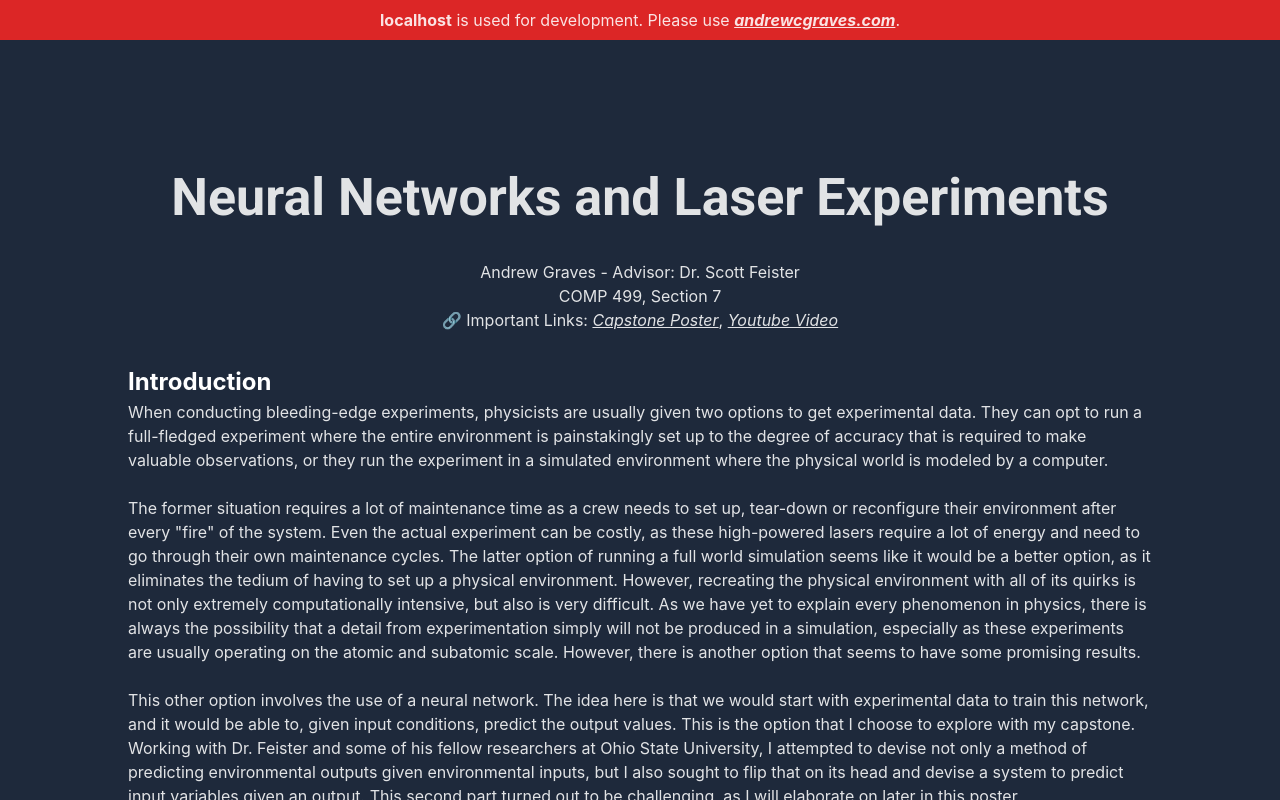
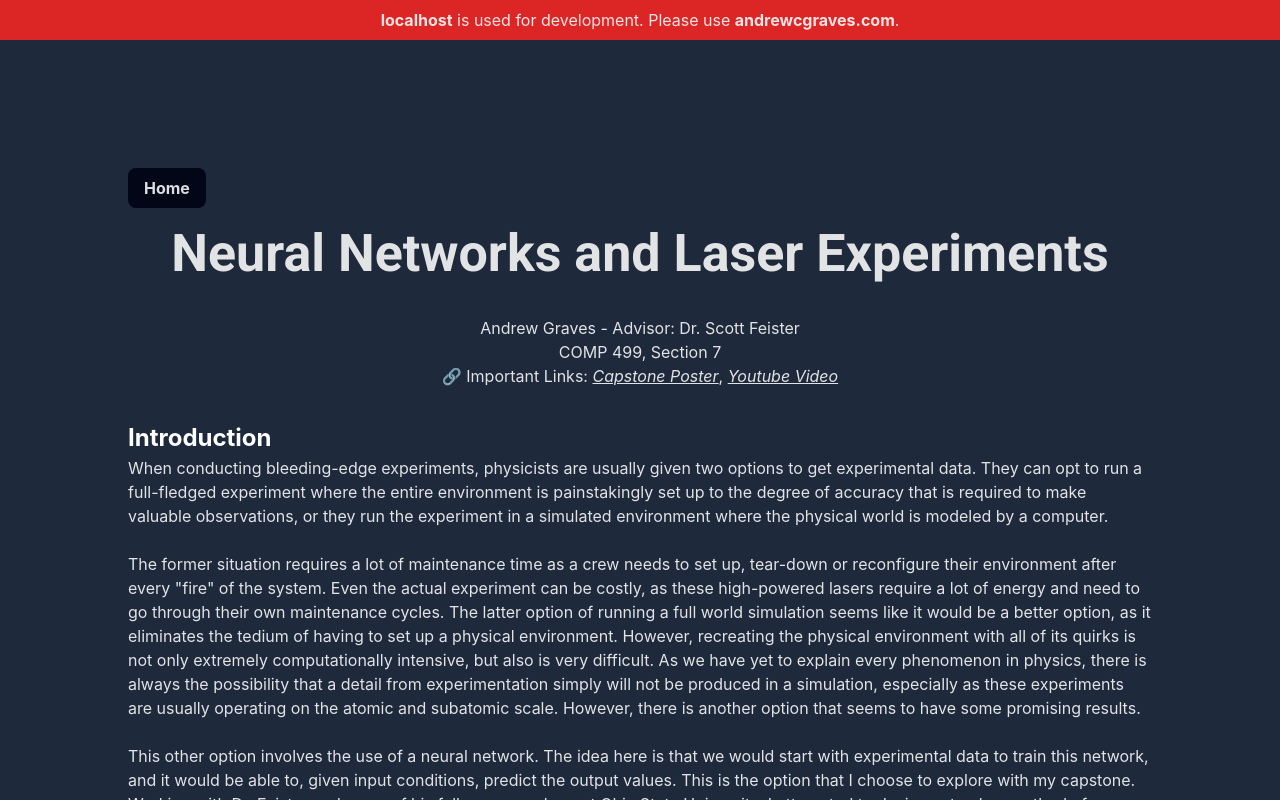
Before and after one commit to andrewcgraves/andrewcgraves.com, a Next.js app: page /capstone in a window 1280 px wide. Built offline with nearby package versions, Linux system fonts and the light colour scheme.

Commit message:
DEV: Added header bar

```diff
--- a/pages/capstone.tsx
+++ b/pages/capstone.tsx
@@ -2,6 +2,8 @@
 import Image from 'next/image'
 import LinkBox from '../src/Components/LinkBox.js'
 import Head from 'next/head'
+import HeaderBar from '../src/Components/HeaderBar.js'
+import Pill from '../src/Components/Pill.js'
 
 export default function Capstone() {
     return (
@@ -14,12 +16,15 @@ export default function Capstone() {
                 <link href="https://fonts.googleapis.com/css2?family=Roboto:wght@400;500;700&display=swap" rel="stylesheet"/>
             </Head>
 
-            <main className='sm:p-16 md:p-32'>
+            <main className='p-8 sm:p-16 md:p-32'>
                 <div className='text-center mb-8'>
+                    <HeaderBar>
+                        <Pill link="/"><b>Home</b></Pill>
+                    </HeaderBar>
                     <h1 className='mb-8'><b>Neural Networks and Laser Experiments</b></h1>
                     <p>Andrew Graves - Advisor: Dr. Scott Feister</p>
                     <p>COMP 499, Section 7</p>
-                    <p>🔗 Important Links: <a href='capstone/capstone-poster.pdf' target='_blank'>Capstone Poster</a>, <a href='https://youtu.be/tc9USxLXiAg' target='_blank'>Youtube Video</a></p>
+                    <p>🔗 Important Links: <a className='link' href='capstone/capstone-poster.pdf' target='_blank'>Capstone Poster</a>, <a className='link' href='https://youtu.be/tc9USxLXiAg' target='_blank'>Youtube Video</a></p>
                 </div>
                 <div className='items-start'>
                     <div>
@@ -106,15 +111,15 @@ export default function Capstone() {
                         <div className='mb-16 p-16 bg-slate-900 rounded-xl'>
                             <h2>Resources</h2>
                             <p>
-                                LPA Seminars, (2022). Workshop Day 4. [Cognitive Simulation models for inertial confinement fusion]. YouTube. <a href='https://www.youtube.com/watch?v=haCVtpoqr70&t=877s'>https://www.youtube.com/watch?v=haCVtpoqr70&t=877s</a>
-                                <br/><br/>LPA Seminars, (2022). The data-driven future of high-energy-density physics. YouTube. <a href='https://www.youtube.com/watch?v=PSZArvFd1UI'>https://www.youtube.com/watch?v=PSZArvFd1UI</a>
-                                <br/><br/>LPA Seminars, (2022). Optimisation of high-intensity laser-solid interactions using gaussian process regression. YouTube. <a href='https://www.youtube.com/watch?v=SCe1QFLll68'>https://www.youtube.com/watch?v=SCe1QFLll68</a>
+                                LPA Seminars, (2022). Workshop Day 4. [Cognitive Simulation models for inertial confinement fusion]. YouTube. <a className='link' href='https://www.youtube.com/watch?v=haCVtpoqr70&t=877s'>https://www.youtube.com/watch?v=haCVtpoqr70&t=877s</a>
+                                <br/><br/>LPA Seminars, (2022). The data-driven future of high-energy-density physics. YouTube. <a className='link' href='https://www.youtube.com/watch?v=PSZArvFd1UI'>https://www.youtube.com/watch?v=PSZArvFd1UI</a>
+                                <br/><br/>LPA Seminars, (2022). Optimisation of high-intensity laser-solid interactions using gaussian process regression. YouTube. <a className='link' href='https://www.youtube.com/watch?v=SCe1QFLll68'>https://www.youtube.com/watch?v=SCe1QFLll68</a>
                             </p>
 
                             <h2>Further Reading</h2>
                             <p>
-                                Badr, W. (2019). "Auto-Encoder: What Is It? And What Is It Used For?" <a href='https://towardsdatascience.com/auto-encoder-what-is-it-and-what-is-it-used-for-part-1-3e5c6f017726'>https://towardsdatascience.com/auto-encoder-what-is-it-and-what-is-it-used-for-part-1-3e5c6f017726</a>
-                                <br/><br/>Jacobsen, J. (2018). "i-REVNET: DEEP INVERTIBLE NETWORKS." <a href='https://openreview.net/pdf?id=HJsjkMb0Z'>https://openreview.net/pdf?id=HJsjkMb0Z</a>
+                                Badr, W. (2019). "Auto-Encoder: What Is It? And What Is It Used For?" <a className='link' href='https://towardsdatascience.com/auto-encoder-what-is-it-and-what-is-it-used-for-part-1-3e5c6f017726'>https://towardsdatascience.com/auto-encoder-what-is-it-and-what-is-it-used-for-part-1-3e5c6f017726</a>
+                                <br/><br/>Jacobsen, J. (2018). "i-REVNET: DEEP INVERTIBLE NETWORKS." <a className='link' href='https://openreview.net/pdf?id=HJsjkMb0Z'>https://openreview.net/pdf?id=HJsjkMb0Z</a>
                             </p>
                         </div>
                     </div>
--- a/pages/index.tsx
+++ b/pages/index.tsx
@@ -2,6 +2,8 @@ import Head from 'next/head'
 import Image from 'next/image'
 // import styles from '../styles/Home.module.css'
 import LinkBox from '../src/Components/LinkBox.js'
+import HeaderBar from '../src/Components/HeaderBar.js'
+import Pill from '../src/Components/Pill.js'
 
 // images
 import linkedInLogo from '../public/linkedInLogo.png'
@@ -19,6 +21,10 @@ export default function Home() {
       </Head>
 
       <main className='m-auto p-8'>
+        {/* <HeaderBar>
+          <Pill link="/"><b>Home</b></Pill>
+          <Pill link="/capstone"><b>Capstone</b></Pill>
+        </HeaderBar> */}
         <h1 className='mb-8'>
           Hey, I'm <br/><strong>Andrew Graves</strong> 👋
         </h1>
--- /dev/null
+++ b/src/Components/HeaderBar.js
@@ -0,0 +1,7 @@
+export default function HeaderBar({children}) {
+    return (
+        <div className='w-fit mb-4 flex gap-4 flex-wrap'>
+            {children}
+        </div>
+    )
+}
--- /dev/null
+++ b/src/Components/Pill.js
@@ -0,0 +1,9 @@
+export default function Pill({ link, h = 8, children}) {
+    return(
+        <a href={link} className={`object-contain flex-none h-${h} w-fit `}>
+            <div className='px-4 py-2 bg-slate-950 hover:bg-slate-900 rounded-lg hover:px-8 ease-in-out duration-200 h-full grid place-content-center'>
+                {children}
+            </div>
+        </a>
+    )
+}
--- a/styles/globals.css
+++ b/styles/globals.css
@@ -3,7 +3,7 @@
 @tailwind utilities;
 
 @layer base {
-  a {
+  .link {
     @apply underline italic
   }
 }
```
